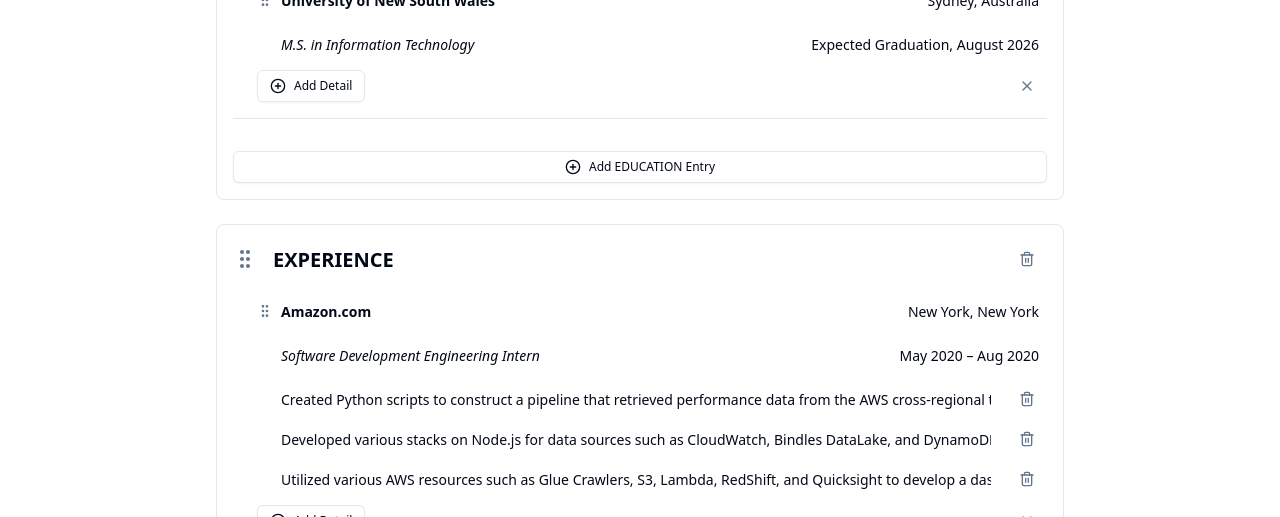
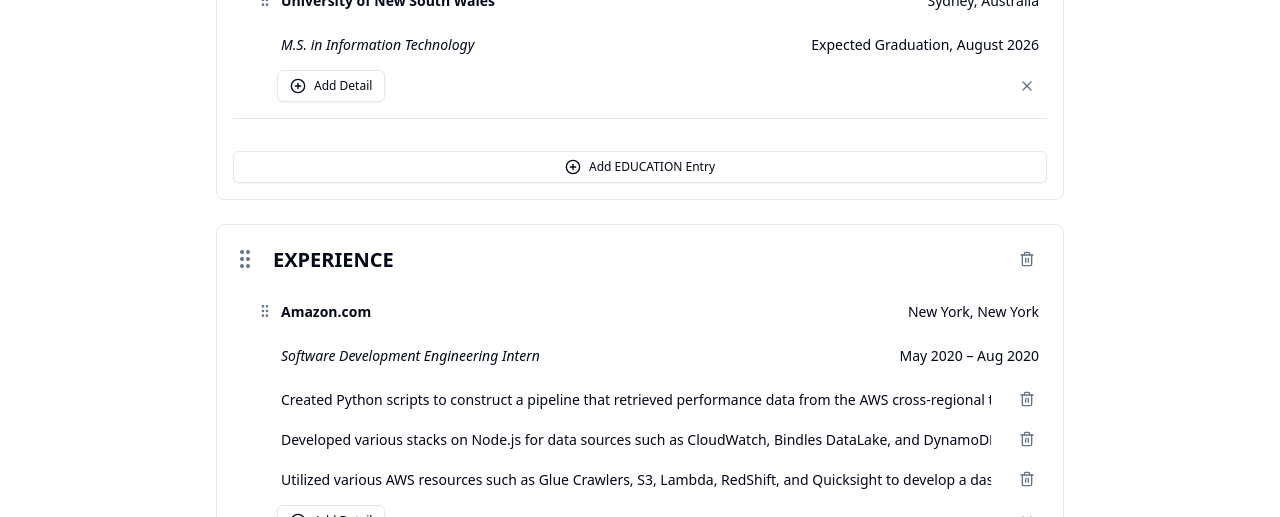
Before and after one commit to Alfie728/Career-Canvas, a Next.js app: page / in a window 1280 px wide. Shown: the part 283-800 px from the top of the page. Built offline with nearby package versions, Linux system fonts and the light colour scheme.

Commit message:
layout fix

```diff
--- a/components/Entry.tsx
+++ b/components/Entry.tsx
@@ -129,6 +129,7 @@
           variant="outline"
           size="sm"
           onClick={() => addDetail(sectionId, entry.id)}
+          className="ml-5"
         >
           <PlusCircle className="h-4 w-4 mr-2" />
           Add Detail
```
